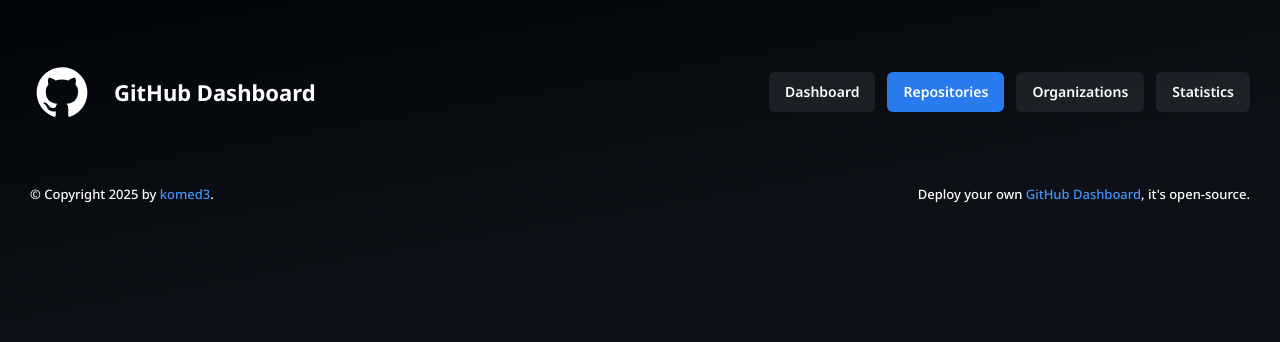
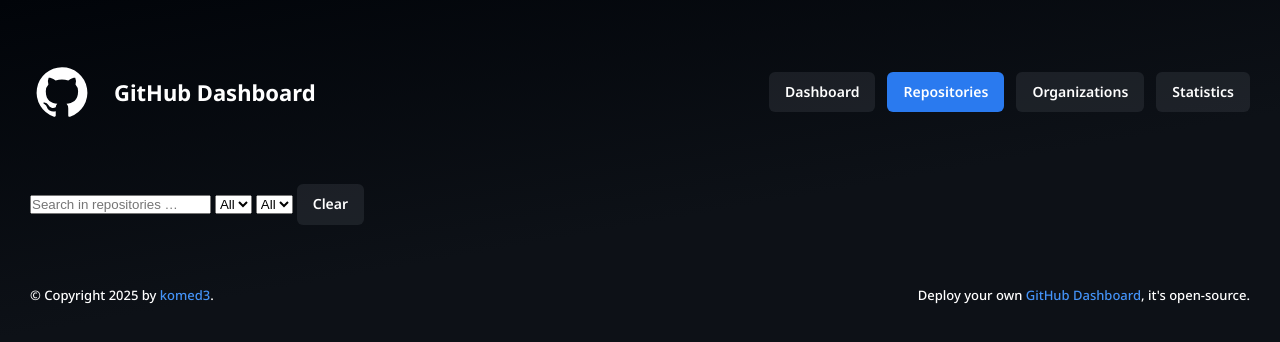
Before and after one commit to komed3/gh-stats, a website: page repos.htm in a window 1280 px wide. Drawn offline with nearby package versions, Linux system fonts and the light colour scheme; no server answers.

Commit message:
add repo filter section

```diff
--- a/repos.htm
+++ b/repos.htm
@@ -26,6 +26,17 @@
         </header>
         <main role="main">
             <div class="repos">
+                <div class="repos-filter">
+                    <input type="text" name="search" class="repos-filter--search" placeholder="Search in repositories …" />
+                    <select name="type" class="repos-filter--select">
+                        <option value="">All</option>
+                    </select>
+                    <select name="lang" class="repos-filter--select">
+                        <option value="">All</option>
+                    </select>
+                    <a href="#" class="btn repos-filter--clear">Clear</a>
+                </div>
+                <div class="repos-list"></div>
             </div>
         </main>
         <footer role="contentinfo">
```
